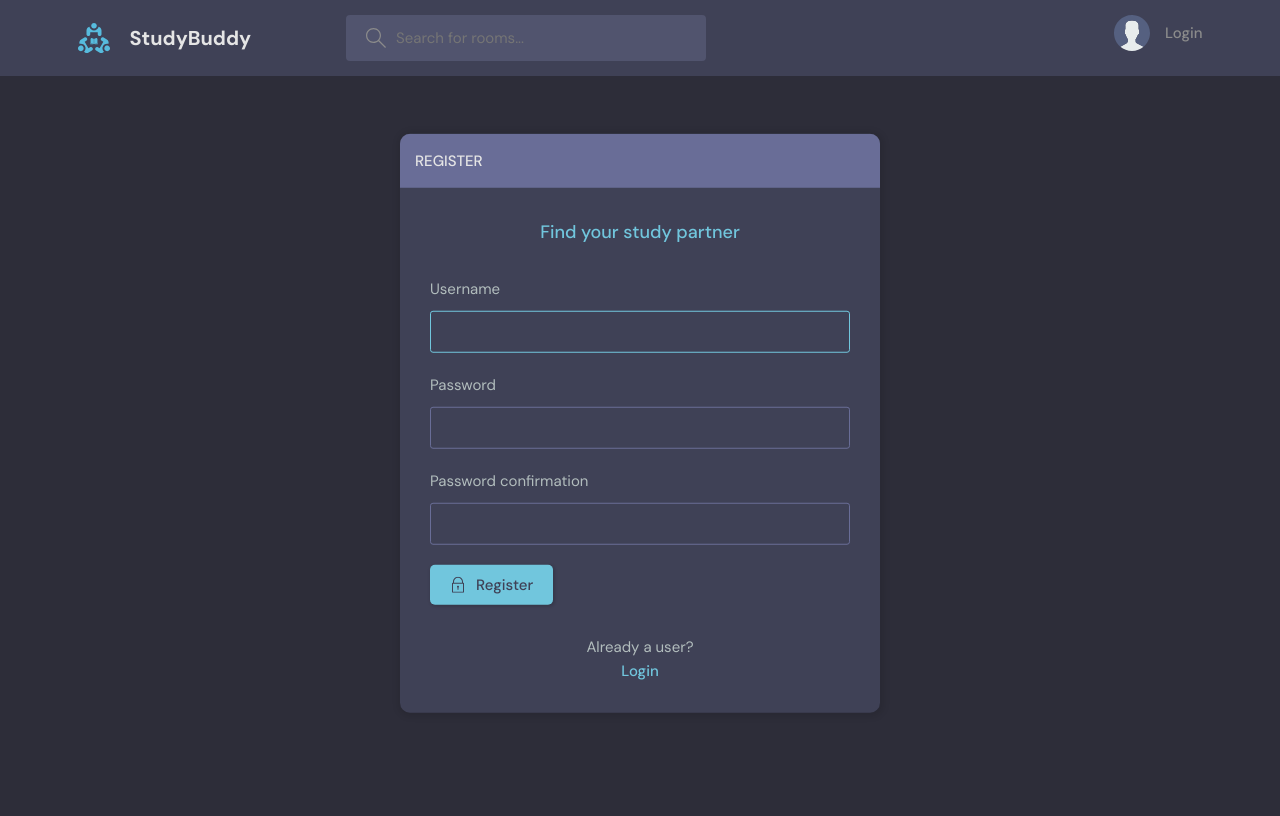
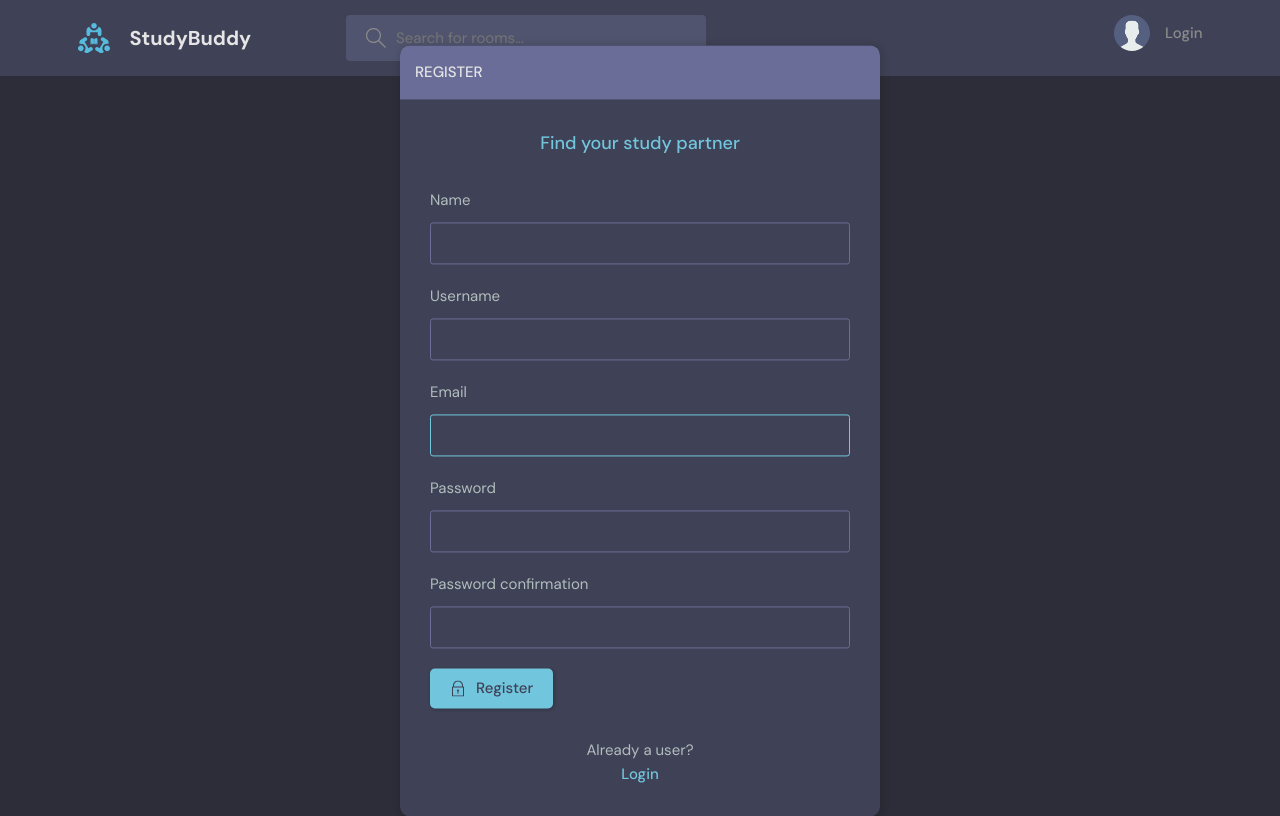
Before and after one commit to Savio49/DiscussionApp, a Django app: page /register/ in a window 1280 px wide. Before the commit the page ends 713 px from the top, so only its background shows below. Run offline with Django 4.2, Linux system fonts and the light colour scheme.

Commit message:
Creating a custom userCreationForm derived from django's inbuilt for register page

```diff
--- a/base/forms.py
+++ b/base/forms.py
@@ -1,6 +1,13 @@
 from django.forms import ModelForm
 from .models import Room, User
 # from django.contrib.auth.models import User
+from django.contrib.auth.forms import UserCreationForm
+
+
+class MyUserCreationForm(UserCreationForm):
+    class Meta:
+        model = User
+        fields = ['name', 'username', 'email', 'password1', 'password2']
 
 
 class RoomForm(ModelForm):
--- a/base/templates/base/login_register.html
+++ b/base/templates/base/login_register.html
@@ -16,8 +16,8 @@
         <form class="form" action="" method="POST">
           {% csrf_token %}
           <div class="form__group form__group">
-            <label for="room_name">Username</label>
-            <input id="username" name="username" type="text" placeholder="e.g. dennis_ivy" />
+            <label for="room_name">Email</label>
+            <input id="username" name="email" type="text" placeholder="e.g. dennis_ivy" />
           </div>
           <div class="form__group">
             <label for="password">Password</label>
--- a/base/templates/base/profile.html
+++ b/base/templates/base/profile.html
@@ -26,9 +26,7 @@
           <div class="profile__about">
             <h3>About</h3>
             <p>
-              Lorem ipsum dolor sit amet consectetur adipisicing elit. Consequuntur illo tenetur
-              facilis sunt nemo debitis quisquam hic atque aut? Ducimus alias placeat optio
-              accusamus repudiandae quis ab ex exercitationem rem?
+              {{user.bio}}
             </p>
           </div>
         </div>
--- a/base/templates/base/update-user.html
+++ b/base/templates/base/update-user.html
@@ -18,7 +18,7 @@
                     </div>
                 </div>
                 <div class="layout__body">
-                    <form class="form" action="" method="POST">
+                    <form class="form" action="" method="POST" enctype="multipart/form-data">
                         {% csrf_token %}
                         {% for field in form %}
                         <div class="form__group">
--- a/base/views.py
+++ b/base/views.py
@@ -5,10 +5,10 @@
 from django.contrib.auth import authenticate, login, logout
 from django.contrib.auth.decorators import login_required
 from django.http import HttpResponse
-from django.contrib.auth.forms import UserCreationForm
+# from django.contrib.auth.forms import UserCreationForm
 
 from .models import Room, Topic, Message, User
-from .forms import RoomForm, UserForm
+from .forms import RoomForm, UserForm, MyUserCreationForm
 from django.db.models import Q
 
 
@@ -19,16 +19,16 @@
         return redirect('home')
 
     if request.method == 'POST':
-        username = request.POST.get('username').lower()
+        email = request.POST.get('email').lower()
         password = request.POST.get('password')
 
         try:
-            user = User.objects.get(username=username)
+            user = User.objects.get(email=email)
         except:
             messages.error(request, 'User does not exist')
 
         # return a user if it exists else returns none
-        user = authenticate(request, username=username, password=password)
+        user = authenticate(request, email=email, password=password)
 
         if user is not None:
             # adds the session in the database and the browser (as a cookie)
@@ -46,9 +46,9 @@
 
 
 def registerPage(request):
-    form = UserCreationForm
+    form = MyUserCreationForm
     if request.method == 'POST':
-        form = UserCreationForm(request.POST)
+        form = MyUserCreationForm(request.POST)
         if form.is_valid():
             user = form.save(commit=False)
             user.username = user.username.lower()
@@ -186,7 +186,7 @@
     user = request.user
     form = UserForm(instance=user)
     if request.method == 'POST':
-        form = UserForm(request.POST, instance=user)
+        form = UserForm(request.POST, request.FILES, instance=user)
         if form.is_valid():
             form.save()
             return redirect('user-profile', pk=user.id)
```
Also changed, not shown: db.sqlite3, static/images/centaurus_A.jpg (added), static/images/supernova_Mystic_Mountain_u8HLn2F.jpg (added).
